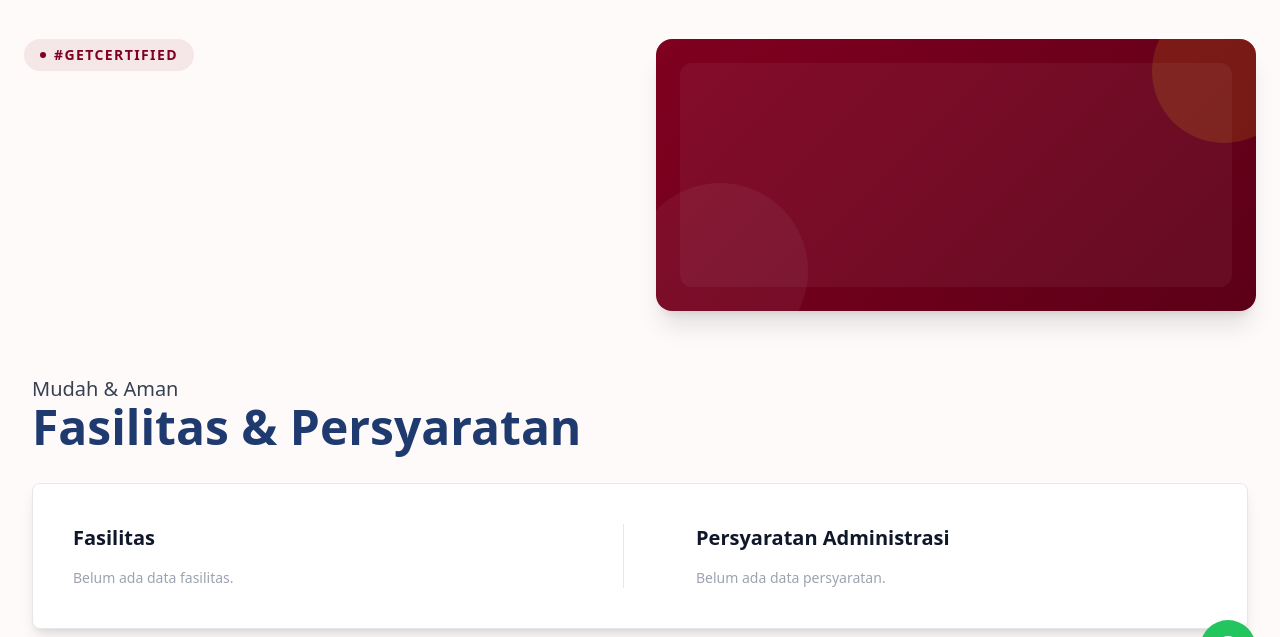
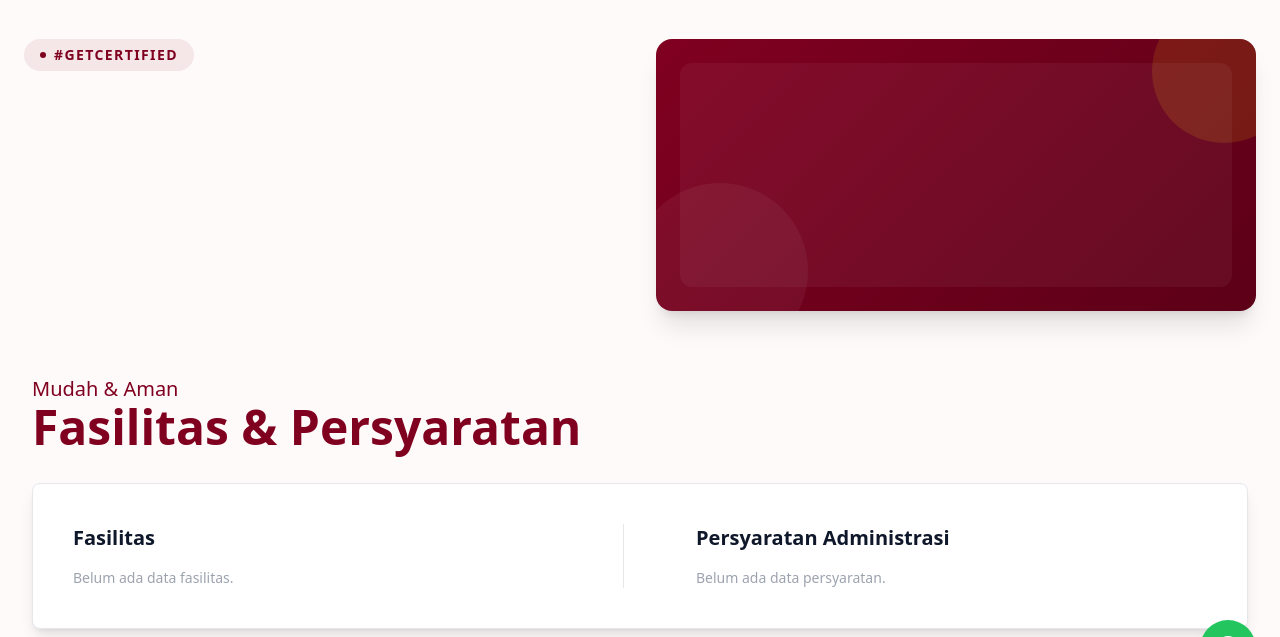
Before and after one commit to sinarta00/new_sinarta, a Laravel app: template resources/views/programs/show.blade.php in a window 1280 px wide. Shown: the part 100-737 px from the top of the page. Run offline with Laravel 10, Linux system fonts and the light colour scheme; the template is opened without the code that fills it, so the values that code supplies are empty; style sheets or scripts are compiled from the project's sources; parts of the project's set-up code (start-up, migrations or seed data) failed here and were passed over; some libraries are stand-ins or nearby versions.

Commit message:
ubah warna font di fasilitas dan persyaratan di halaman detail program

```diff
--- a/resources/views/programs/show.blade.php
+++ b/resources/views/programs/show.blade.php
@@ -207,10 +207,10 @@
     {{-- Fasilitas & Persyaratan --}}
     <div class="container mx-auto px-4 sm:px-6 lg:px-8 my-4 lg:mt-0 mb-4">
         <div class="mb-8" style="color: var(--maroon);">
-            <p class="text-base sm:text-xl text-gray-700 font-medium">
+            <p class="text-base sm:text-xl text-gray-700 font-medium" style="color: var(--maroon);">
                 Mudah & Aman
             </p>
-            <h2 class="text-3xl sm:text-4xl lg:text-5xl font-bold text-[#1e3a6e] leading-tight">
+            <h2 class="text-3xl sm:text-4xl lg:text-5xl font-bold leading-tight" style="color: var(--maroon);">
                 Fasilitas & Persyaratan
             </h2>
         </div>
```
